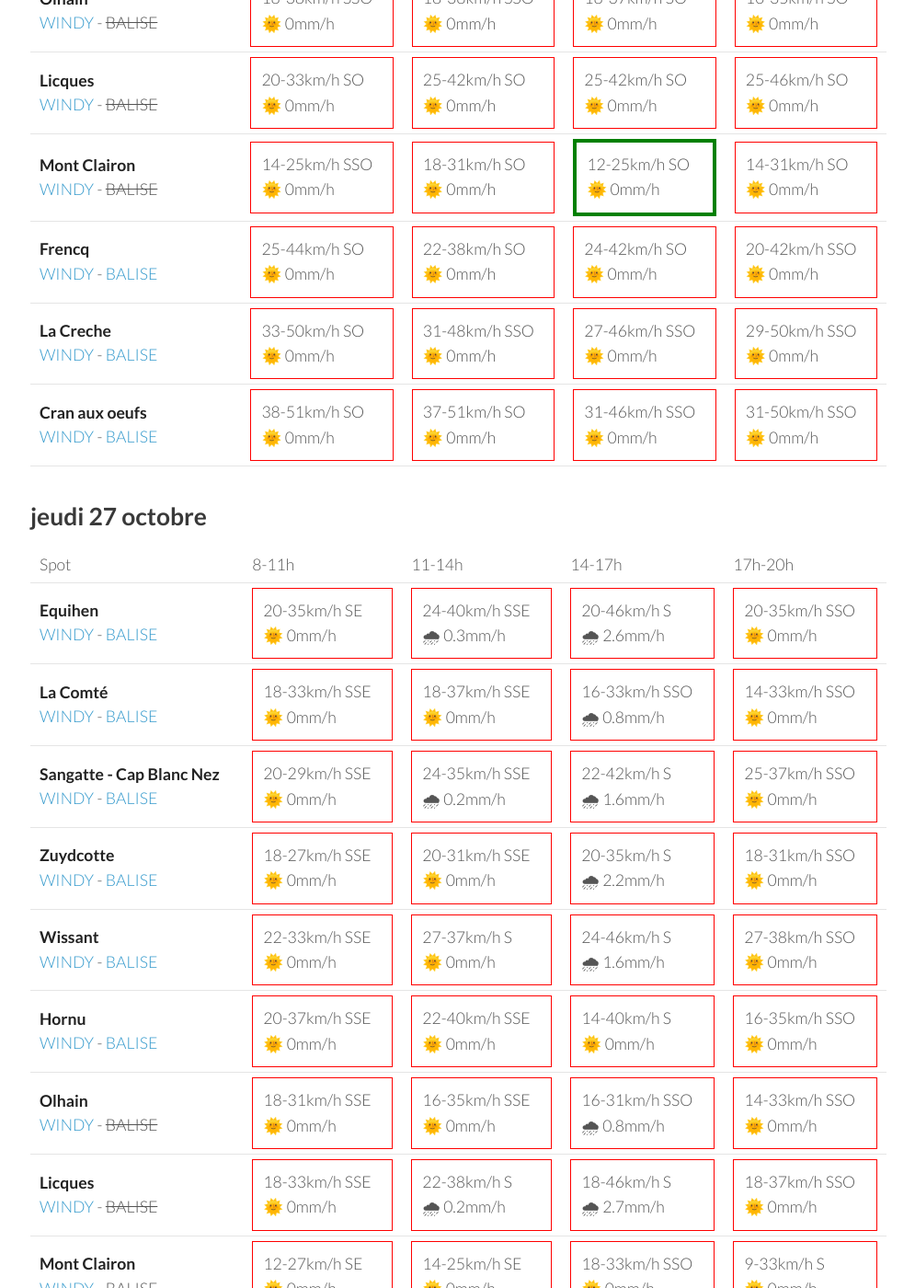
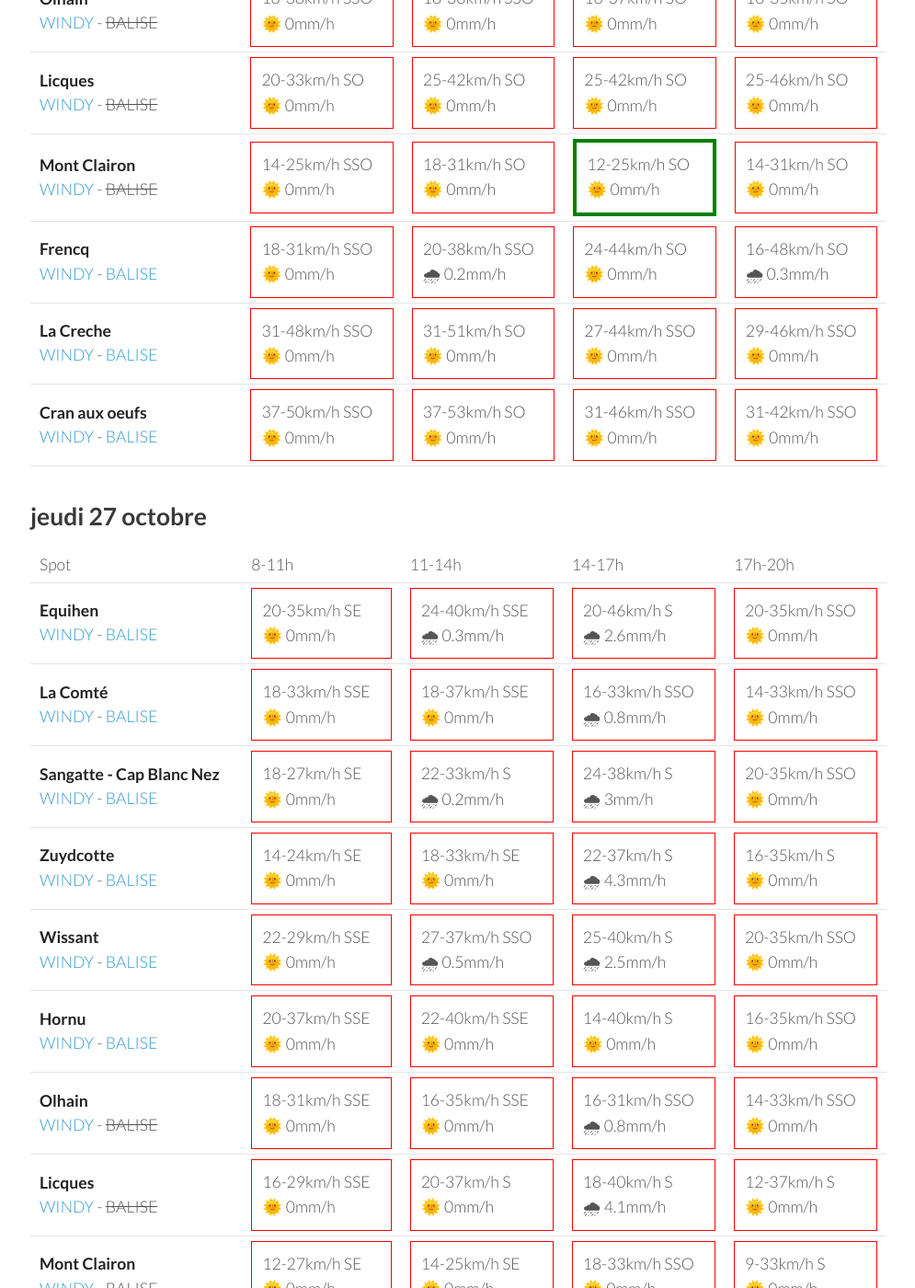
Before and after one commit to parapente-dans-le-nord/parapente-dans-le-nord.github.io, a Jekyll site: the page built from all.markdown, in a window 1280 px wide and 1400 px high, scrolled down 2129 px. Shown: the whole window at 92% size, without its empty margins (25-1020 px from the left). Built offline with Jekyll 4.4.1, drawn with Linux system fonts in a browser that asks for light colours; some of the changed text lies outside the part shown.

Commit message:
update index.markdown

```diff
--- a/all.markdown
+++ b/all.markdown
@@ -113,31 +114,29 @@ page mise à jour le mardi 25 octobre 10:04
 <tr>
         <td><strong>Frencq</strong>  <br><a href="https://windy.com/50.559/1.669?50.159,1.670,8,m:e3qagdV">WINDY</a> - <span class=""><a href="https://balisemeteo.com/balise_histo.php?idBalise=159">BALISE</a> </span> </td>
 
-            <td><div class="not-flyable"><p>16-29km/h SSO</p><p>🌧 0.3mm/h</p></div></td>
-            <td><div class="not-flyable"><p>12-22km/h S</p><p>🌞 0mm/h</p></div></td>
-            <td><div class="not-flyable"><p>18-35km/h SO</p><p>🌞 0mm/h</p></div></td>
-            <td><div class="not-flyable"><p>16-27km/h SSE</p><p>🌞 0mm/h</p></div></td>
+            <td><div class="not-flyable"><p>12-31km/h SSO</p><p>🌧 0.3mm/h</p></div></td>
+            <td><div class="not-flyable"><p>18-35km/h SSO</p><p>🌞 0mm/h</p></div></td>
+            <td><div class="not-flyable"><p>18-38km/h SSO</p><p>🌞 0mm/h</p></div></td>
+            <td><div class="not-flyable"><p>11-37km/h SSE</p><p>🌞 0mm/h</p></div></td>
 
 
     </tr>
 <tr>
         <td><strong>La Creche</strong>  <br><a href="https://windy.com/50.751/1.606?50.352,1.604,8,m:e3KagdP">WINDY</a> - <span class=""><a href="https://www.meteociel.fr/temps-reel/obs_villes.php?code2=7004">BALISE</a> </span> </td>
 
-            <td><div class="not-flyable"><p>25-40km/h SO</p><p>🌞 0mm/h</p></div></td>
-            <td><div class="not-flyable"><p>20-37km/h S</p><p>🌞 0mm/h</p></div></td>
-            <td><div class="not-flyable"><p>24-42km/h SSO</p><p>🌞 0mm/h</p></div></td>
-            <td><div class="not-flyable"><p>12-22km/h SSE</p><p>🌞 0mm/h</p></div></td>
-
+            <td><div class="not-flyable"><p>0-0km/h NA</p><p>🌧️ 0mm/h</p></div></td>
+            <td><div class="not-flyable"><p>25-44km/h SSO</p><p>🌧 0.4mm/h</p></div></td>
+            <td><div class="not-flyable"><p>25-40km/h SSO</p><p>🌧 0mm/h</p></div></td>
+            <td><div class="not-flyable"><p>12-27km/h S</p><p>🌧 0mm/h</p></div></td>
 
     </tr>
 <tr>
         <td><strong>Cran aux oeufs</strong>  <br><a href="https://windy.com/50.847/1.584?50.451,1.582,8,m:e3TagdN">WINDY</a> - <span class=""><a href="https://www.meteociel.fr/temps-reel/obs_villes.php?code2=7004">BALISE</a> </span> </td>
 
-            <td><div class="not-flyable"><p>29-42km/h SO</p><p>🌞 0mm/h</p></div></td>
-            <td><div class="not-flyable"><p>22-46km/h S</p><p>🌧 0.4mm/h</p></div></td>
-            <td><div class="not-flyable"><p>29-44km/h SSO</p><p>🌧 0.3mm/h</p></div></td>
-            <td><div class="not-flyable"><p>14-27km/h S</p><p>🌞 0mm/h</p></div></td>
-
+            <td><div class="not-flyable"><p>0-0km/h NA</p><p>🌧️ 0mm/h</p></div></td>
+            <td><div class="not-flyable"><p>33-46km/h SSO</p><p>🌧 0.3mm/h</p></div></td>
+            <td><div class="not-flyable"><p>31-44km/h SSO</p><p>🌧 0mm/h</p></div></td>
+            <td><div class="not-flyable"><p>18-29km/h S</p><p>🌧 0mm/h</p></div></td>
 
     </tr>
 
@@ -249,30 +248,30 @@ page mise à jour le mardi 25 octobre 10:04
 <tr>
         <td><strong>Frencq</strong>  <br><a href="https://windy.com/50.559/1.669?50.159,1.670,8,m:e3qagdV">WINDY</a> - <span class=""><a href="https://balisemeteo.com/balise_histo.php?idBalise=159">BALISE</a> </span> </td>
 
-            <td><div class="not-flyable"><p>25-44km/h SO</p><p>🌞 0mm/h</p></div></td>
-            <td><div class="not-flyable"><p>22-38km/h SO</p><p>🌞 0mm/h</p></div></td>
-            <td><div class="not-flyable"><p>24-42km/h SO</p><p>🌞 0mm/h</p></div></td>
-            <td><div class="not-flyable"><p>20-42km/h SSO</p><p>🌞 0mm/h</p></div></td>
+            <td><div class="not-flyable"><p>18-31km/h SSO</p><p>🌞 0mm/h</p></div></td>
+            <td><div class="not-flyable"><p>20-38km/h SSO</p><p>🌧 0.2mm/h</p></div></td>
+            <td><div class="not-flyable"><p>24-44km/h SO</p><p>🌞 0mm/h</p></div></td>
+            <td><div class="not-flyable"><p>16-48km/h SO</p><p>🌧 0.3mm/h</p></div></td>
 
 
     </tr>
 <tr>
         <td><strong>La Creche</strong>  <br><a href="https://windy.com/50.751/1.606?50.352,1.604,8,m:e3KagdP">WINDY</a> - <span class=""><a href="https://www.meteociel.fr/temps-reel/obs_villes.php?code2=7004">BALISE</a> </span> </td>
 
-            <td><div class="not-flyable"><p>33-50km/h SO</p><p>🌞 0mm/h</p></div></td>
             <td><div class="not-flyable"><p>31-48km/h SSO</p><p>🌞 0mm/h</p></div></td>
-            <td><div class="not-flyable"><p>27-46km/h SSO</p><p>🌞 0mm/h</p></div></td>
-            <td><div class="not-flyable"><p>29-50km/h SSO</p><p>🌞 0mm/h</p></div></td>
+            <td><div class="not-flyable"><p>31-51km/h SO</p><p>🌞 0mm/h</p></div></td>
+            <td><div class="not-flyable"><p>27-44km/h SSO</p><p>🌞 0mm/h</p></div></td>
+            <td><div class="not-flyable"><p>29-46km/h SSO</p><p>🌞 0mm/h</p></div></td>
 
 
     </tr>
 <tr>
         <td><strong>Cran aux oeufs</strong>  <br><a href="https://windy.com/50.847/1.584?50.451,1.582,8,m:e3TagdN">WINDY</a> - <span class=""><a href="https://www.meteociel.fr/temps-reel/obs_villes.php?code2=7004">BALISE</a> </span> </td>
 
-            <td><div class="not-flyable"><p>38-51km/h SO</p><p>🌞 0mm/h</p></div></td>
-            <td><div class="not-flyable"><p>37-51km/h SO</p><p>🌞 0mm/h</p></div></td>
+            <td><div class="not-flyable"><p>37-50km/h SSO</p><p>🌞 0mm/h</p></div></td>
+            <td><div class="not-flyable"><p>37-53km/h SO</p><p>🌞 0mm/h</p></div></td>
             <td><div class="not-flyable"><p>31-46km/h SSO</p><p>🌞 0mm/h</p></div></td>
-            <td><div class="not-flyable"><p>31-50km/h SSO</p><p>🌞 0mm/h</p></div></td>
+            <td><div class="not-flyable"><p>31-42km/h SSO</p><p>🌞 0mm/h</p></div></td>
 
 
     </tr>
@@ -315,30 +314,30 @@ page mise à jour le mardi 25 octobre 10:04
 <tr>
         <td><strong>Sangatte - Cap Blanc Nez</strong>  <br><a href="https://windy.com/50.945/1.742?50.548,1.741,8,m:e33agd3">WINDY</a> - <span class=""><a href="https://balisemeteo.com/balise_histo.php?idBalise=159">BALISE</a> </span> </td>
 
-            <td><div class="not-flyable"><p>20-29km/h SSE</p><p>🌞 0mm/h</p></div></td>
-            <td><div class="not-flyable"><p>24-35km/h SSE</p><p>🌧 0.2mm/h</p></div></td>
-            <td><div class="not-flyable"><p>22-42km/h S</p><p>🌧 1.6mm/h</p></div></td>
-            <td><div class="not-flyable"><p>25-37km/h SSO</p><p>🌞 0mm/h</p></div></td>
+            <td><div class="not-flyable"><p>18-27km/h SE</p><p>🌞 0mm/h</p></div></td>
+            <td><div class="not-flyable"><p>22-33km/h S</p><p>🌧 0.2mm/h</p></div></td>
+            <td><div class="not-flyable"><p>24-38km/h S</p><p>🌧 3mm/h</p></div></td>
+            <td><div class="not-flyable"><p>20-35km/h SSO</p><p>🌞 0mm/h</p></div></td>
 
 
     </tr>
 <tr>
         <td><strong>Zuydcotte</strong>  <br><a href="https://windy.com/51.064/2.491?50.669,2.488,8,m:e4hagfk">WINDY</a> - <span class=""><a href="https://www.allosurf.net/meteo/live/dunkerque-station-meteo-lfak-8329.html">BALISE</a> </span> </td>
 
-            <td><div class="not-flyable"><p>18-27km/h SSE</p><p>🌞 0mm/h</p></div></td>
-            <td><div class="not-flyable"><p>20-31km/h SSE</p><p>🌞 0mm/h</p></div></td>
-            <td><div class="not-flyable"><p>20-35km/h S</p><p>🌧 2.2mm/h</p></div></td>
-            <td><div class="not-flyable"><p>18-31km/h SSO</p><p>🌞 0mm/h</p></div></td>
+            <td><div class="not-flyable"><p>14-24km/h SE</p><p>🌞 0mm/h</p></div></td>
+            <td><div class="not-flyable"><p>18-33km/h SE</p><p>🌞 0mm/h</p></div></td>
+            <td><div class="not-flyable"><p>22-37km/h S</p><p>🌧 4.3mm/h</p></div></td>
+            <td><div class="not-flyable"><p>16-35km/h S</p><p>🌞 0mm/h</p></div></td>
 
 
     </tr>
 <tr>
         <td><strong>Wissant</strong>  <br><a href="https://windy.com/50.885/1.653?50.488,1.653,8,m:e3XagdU">WINDY</a> - <span class=""><a href="https://balisemeteo.com/balise_histo.php?idBalise=159">BALISE</a> </span> </td>
 
-            <td><div class="not-flyable"><p>22-33km/h SSE</p><p>🌞 0mm/h</p></div></td>
-            <td><div class="not-flyable"><p>27-37km/h S</p><p>🌞 0mm/h</p></div></td>
-            <td><div class="not-flyable"><p>24-46km/h S</p><p>🌧 1.6mm/h</p></div></td>
-            <td><div class="not-flyable"><p>27-38km/h SSO</p><p>🌞 0mm/h</p></div></td>
+            <td><div class="not-flyable"><p>22-29km/h SSE</p><p>🌞 0mm/h</p></div></td>
+            <td><div class="not-flyable"><p>27-37km/h SSO</p><p>🌧 0.5mm/h</p></div></td>
+            <td><div class="not-flyable"><p>25-40km/h S</p><p>🌧 2.5mm/h</p></div></td>
+            <td><div class="not-flyable"><p>20-35km/h SSO</p><p>🌞 0mm/h</p></div></td>
 
 
     </tr>
@@ -365,10 +364,10 @@ page mise à jour le mardi 25 octobre 10:04
 <tr>
         <td><strong>Licques</strong>  <br><a href="https://windy.com/50.786/1.936?50.388,1.934,8">WINDY</a> - <span class="no-balise"> BALISE </span> </td>
 
-            <td><div class="not-flyable"><p>18-33km/h SSE</p><p>🌞 0mm/h</p></div></td>
-            <td><div class="not-flyable"><p>22-38km/h S</p><p>🌧 0.2mm/h</p></div></td>
-            <td><div class="not-flyable"><p>18-46km/h S</p><p>🌧 2.7mm/h</p></div></td>
-            <td><div class="not-flyable"><p>18-37km/h SSO</p><p>🌞 0mm/h</p></div></td>
+            <td><div class="not-flyable"><p>16-29km/h SSE</p><p>🌞 0mm/h</p></div></td>
+            <td><div class="not-flyable"><p>20-37km/h S</p><p>🌞 0mm/h</p></div></td>
+            <td><div class="not-flyable"><p>18-40km/h S</p><p>🌧 4.1mm/h</p></div></td>
+            <td><div class="not-flyable"><p>12-37km/h S</p><p>🌞 0mm/h</p></div></td>
 
 
     </tr>
@@ -451,30 +450,30 @@ page mise à jour le mardi 25 octobre 10:04
 <tr>
         <td><strong>Sangatte - Cap Blanc Nez</strong>  <br><a href="https://windy.com/50.945/1.742?50.548,1.741,8,m:e33agd3">WINDY</a> - <span class=""><a href="https://balisemeteo.com/balise_histo.php?idBalise=159">BALISE</a> </span> </td>
 
-            <td><div class="not-flyable"><p>22-33km/h SSO</p><p>🌞 0mm/h</p></div></td>
-            <td><div class="not-flyable"><p>24-35km/h SSO</p><p>🌞 0mm/h</p></div></td>
-            <td><div class="not-flyable"><p>25-37km/h SO</p><p>🌞 0mm/h</p></div></td>
-            <td><div class="not-flyable"><p>18-37km/h SO</p><p>🌞 0mm/h</p></div></td>
+            <td><div class="not-flyable"><p>24-33km/h S</p><p>🌞 0mm/h</p></div></td>
+            <td><div class="not-flyable"><p>27-42km/h SO</p><p>🌞 0mm/h</p></div></td>
+            <td><div class="not-flyable"><p>18-31km/h SSO</p><p>🌞 0mm/h</p></div></td>
+            <td><div class="not-flyable"><p>11-27km/h SSO</p><p>🌞 0mm/h</p></div></td>
 
 
     </tr>
 <tr>
         <td><strong>Zuydcotte</strong>  <br><a href="https://windy.com/51.064/2.491?50.669,2.488,8,m:e4hagfk">WINDY</a> - <span class=""><a href="https://www.allosurf.net/meteo/live/dunkerque-station-meteo-lfak-8329.html">BALISE</a> </span> </td>
 
-            <td><div class="not-flyable"><p>16-25km/h S</p><p>🌞 0mm/h</p></div></td>
-            <td><div class="not-flyable"><p>18-27km/h SSO</p><p>🌞 0mm/h</p></div></td>
-            <td><div class="not-flyable"><p>18-31km/h SO</p><p>🌞 0mm/h</p></div></td>
-            <td><div class="not-flyable"><p>14-31km/h SO</p><p>🌞 0mm/h</p></div></td>
+            <td><div class="not-flyable"><p>14-22km/h SSE</p><p>🌞 0mm/h</p></div></td>
+            <td><div class="not-flyable"><p>22-33km/h SSO</p><p>🌞 0mm/h</p></div></td>
+            <td><div class="not-flyable"><p>14-29km/h SSO</p><p>🌞 0mm/h</p></div></td>
+            <td><div class="not-flyable"><p>9-24km/h S</p><p>🌞 0mm/h</p></div></td>
 
 
     </tr>
 <tr>
         <td><strong>Wissant</strong>  <br><a href="https://windy.com/50.885/1.653?50.488,1.653,8,m:e3XagdU">WINDY</a> - <span class=""><a href="https://balisemeteo.com/balise_histo.php?idBalise=159">BALISE</a> </span> </td>
 
-            <td><div class="not-flyable"><p>22-31km/h S</p><p>🌞 0mm/h</p></div></td>
-            <td><div class="not-flyable"><p>22-33km/h SSO</p><p>🌞 0mm/h</p></div></td>
-            <td><div class="not-flyable"><p>25-37km/h SO</p><p>🌞 0mm/h</p></div></td>
-            <td><div class="not-flyable"><p>18-37km/h SO</p><p>🌞 0mm/h</p></div></td>
+            <td><div class="not-flyable"><p>25-35km/h S</p><p>🌞 0mm/h</p></div></td>
+            <td><div class="not-flyable"><p>27-40km/h SO</p><p>🌞 0mm/h</p></div></td>
+            <td><div class="not-flyable"><p>18-29km/h SSO</p><p>🌞 0mm/h</p></div></td>
+            <td><div class="not-flyable"><p>11-27km/h SSO</p><p>🌞 0mm/h</p></div></td>
 
 
     </tr>
@@ -501,10 +500,10 @@ page mise à jour le mardi 25 octobre 10:04
 <tr>
         <td><strong>Licques</strong>  <br><a href="https://windy.com/50.786/1.936?50.388,1.934,8">WINDY</a> - <span class="no-balise"> BALISE </span> </td>
 
-            <td><div class="not-flyable"><p>18-33km/h SSO</p><p>🌞 0mm/h</p></div></td>
-            <td><div class="not-flyable"><p>18-35km/h SSO</p><p>🌞 0mm/h</p></div></td>
-            <td><div class="not-flyable"><p>20-38km/h OSO</p><p>🌞 0mm/h</p></div></td>
-            <td><div class="not-flyable"><p>12-38km/h SO</p><p>🌞 0mm/h</p></div></td>
+            <td><div class="not-flyable"><p>22-40km/h S</p><p>🌞 0mm/h</p></div></td>
+            <td><div class="not-flyable"><p>22-44km/h SO</p><p>🌞 0mm/h</p></div></td>
+            <td><div class="not-flyable"><p>14-33km/h SO</p><p>🌞 0mm/h</p></div></td>
+            <td><div class="not-flyable"><p>7-29km/h SSO</p><p>🌞 0mm/h</p></div></td>
 
 
     </tr>
@@ -577,30 +576,30 @@ page mise à jour le mardi 25 octobre 10:04
 <tr>
         <td><strong>Sangatte - Cap Blanc Nez</strong>  <br><a href="https://windy.com/50.945/1.742?50.548,1.741,8,m:e33agd3">WINDY</a> - <span class=""><a href="https://balisemeteo.com/balise_histo.php?idBalise=159">BALISE</a> </span> </td>
 
-            <td><div class="not-flyable"><p>20-38km/h SO</p><p>🌞 0mm/h</p></div></td>
-            <td><div class="not-flyable"><p>24-37km/h SO</p><p>🌞 0mm/h</p></div></td>
-            <td><div class="not-flyable"><p>20-37km/h SO</p><p>🌞 0mm/h</p></div></td>
-            <td><div class="not-flyable"><p>12-29km/h SSO</p><p>🌞 0mm/h</p></div></td>
+            <td><div class="not-flyable"><p>24-38km/h SSO</p><p>🌧 0.9mm/h</p></div></td>
+            <td><div class="not-flyable"><p>24-38km/h SO</p><p>🌞 0mm/h</p></div></td>
+            <td><div class="not-flyable"><p>22-38km/h SO</p><p>🌞 0mm/h</p></div></td>
+            <td><div class="not-flyable"><p>18-33km/h SO</p><p>🌞 0mm/h</p></div></td>
 
 
     </tr>
 <tr>
         <td><strong>Zuydcotte</strong>  <br><a href="https://windy.com/51.064/2.491?50.669,2.488,8,m:e4hagfk">WINDY</a> - <span class=""><a href="https://www.allosurf.net/meteo/live/dunkerque-station-meteo-lfak-8329.html">BALISE</a> </span> </td>
 
-            <td><div class="not-flyable"><p>20-29km/h SO</p><p>🌞 0mm/h</p></div></td>
-            <td><div class="not-flyable"><p>20-31km/h SO</p><p>🌞 0mm/h</p></div></td>
-            <td><div class="not-flyable"><p>12-33km/h SSO</p><p>🌞 0mm/h</p></div></td>
-            <td><div class="not-flyable"><p>9-22km/h SSO</p><p>🌞 0mm/h</p></div></td>
+            <td><div class="not-flyable"><p>16-27km/h SSO</p><p>🌧 0.5mm/h</p></div></td>
+            <td><div class="not-flyable"><p>18-31km/h SO</p><p>🌞 0mm/h</p></div></td>
+            <td><div class="not-flyable"><p>18-37km/h OSO</p><p>🌞 0mm/h</p></div></td>
+            <td><div class="not-flyable"><p>11-29km/h OSO</p><p>🌞 0mm/h</p></div></td>
 
 
     </tr>
 <tr>
         <td><strong>Wissant</strong>  <br><a href="https://windy.com/50.885/1.653?50.488,1.653,8,m:e3XagdU">WINDY</a> - <span class=""><a href="https://balisemeteo.com/balise_histo.php?idBalise=159">BALISE</a> </span> </td>
 
-            <td><div class="not-flyable"><p>22-38km/h SO</p><p>🌞 0mm/h</p></div></td>
-            <td><div class="not-flyable"><p>25-35km/h SO</p><p>🌞 0mm/h</p></div></td>
-            <td><div class="not-flyable"><p>20-37km/h SSO</p><p>🌞 0mm/h</p></div></td>
-            <td><div class="not-flyable"><p>11-27km/h SSO</p><p>🌞 0mm/h</p></div></td>
+            <td><div class="not-flyable"><p>25-40km/h SSO</p><p>🌧 1.4mm/h</p></div></td>
+            <td><div class="not-flyable"><p>25-38km/h SO</p><p>🌞 0mm/h</p></div></td>
+            <td><div class="not-flyable"><p>20-37km/h SO</p><p>🌞 0mm/h</p></div></td>
+            <td><div class="not-flyable"><p>18-31km/h SO</p><p>🌞 0mm/h</p></div></td>
 
 
     </tr>
--- a/index.markdown
+++ b/index.markdown
@@ -1,12 +1,13 @@
 ---
 layout: my-layout
+title:  "Ou ça vole"
 ---
 
 |[SITES](sites)|[PREVISION TOTALE](all)|
 {: .links}
 
 # Prevision Windy, modèle Arome
-page mise à jour le mardi 25 octobre 10:04
+page mise à jour le mardi 25 octobre 13:06
 
 
 
```
Also changed, not shown: other parts of all.markdown (+2 -1 lines).
